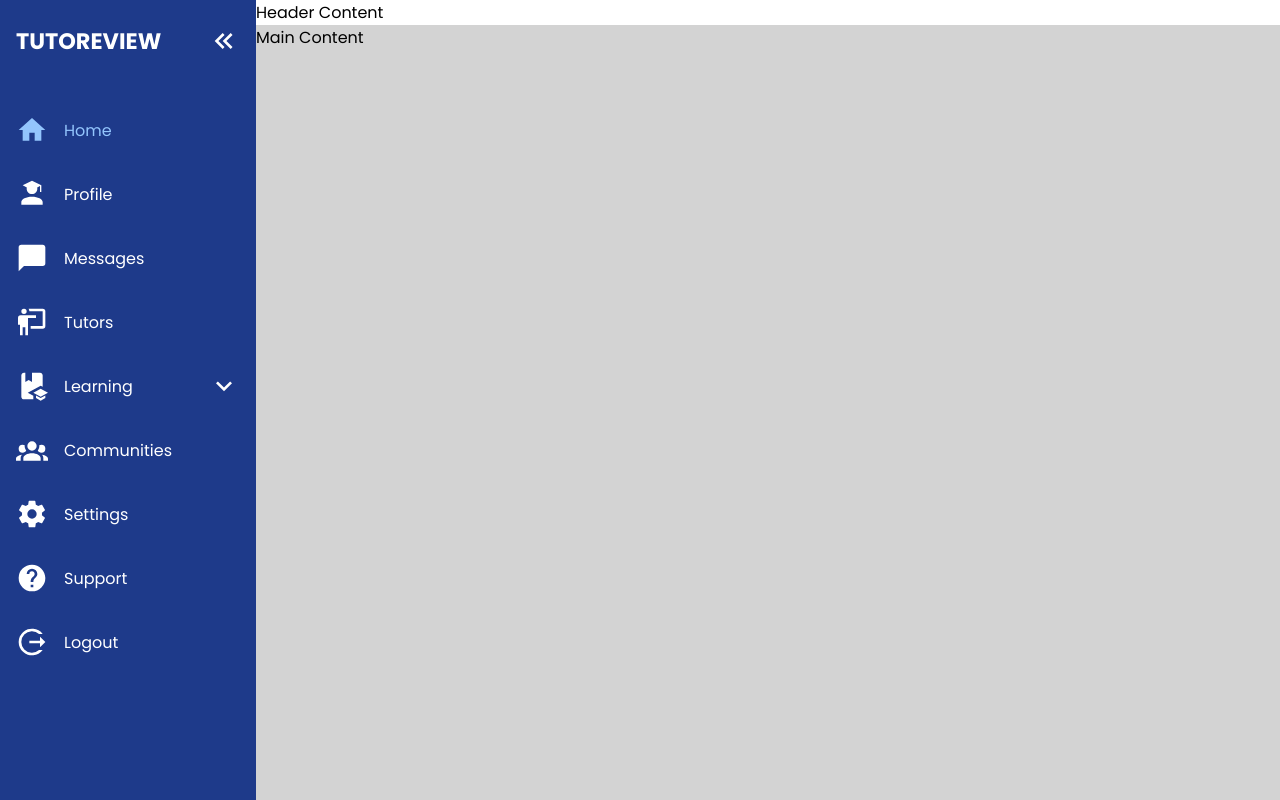
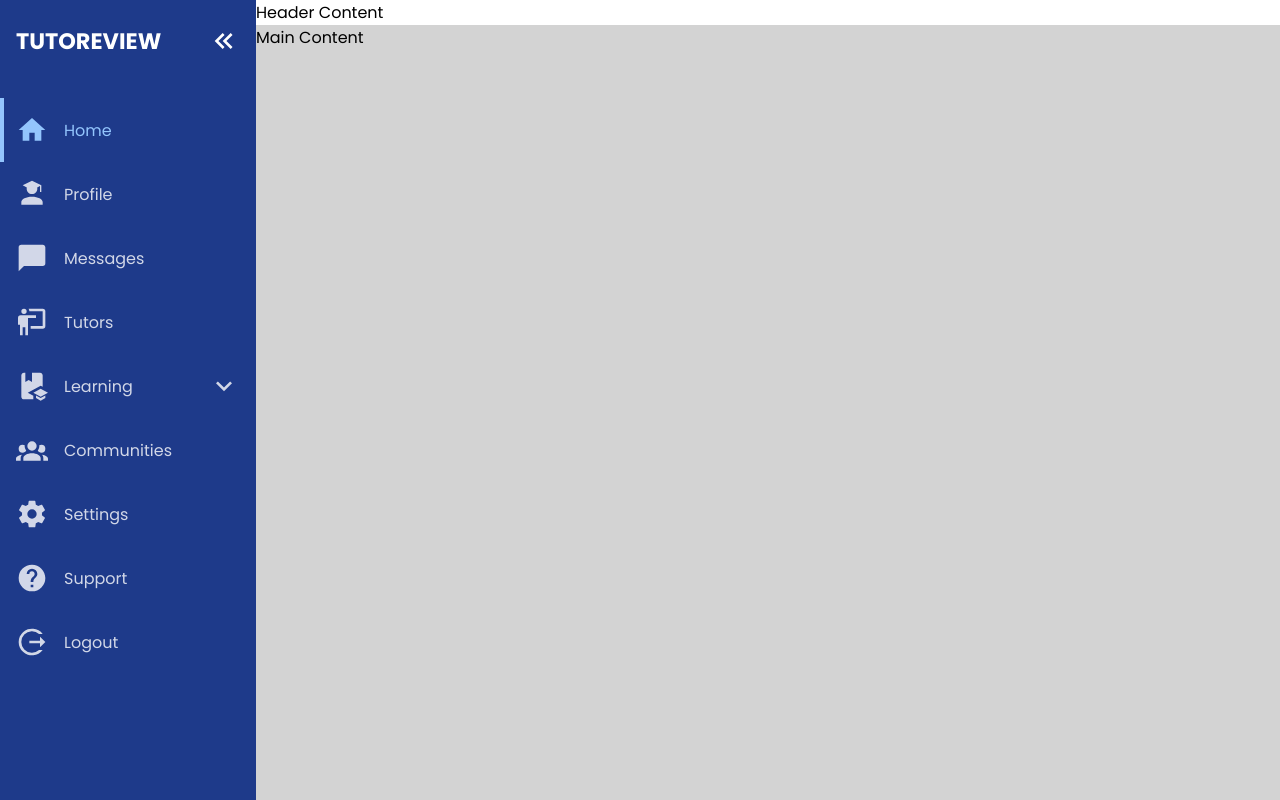
Before and after one commit to JohnnyKortbawi/odin-admin-dashboard, a plain HTML site: page index.html in a window 1280 px wide. Drawn offline with Linux system fonts and the light colour scheme.

Commit message:
Make styling modifications to sidebar elements

```diff
--- a/index.html
+++ b/index.html
@@ -23,7 +23,7 @@
           </button>
       </li>
       <li class="active">
-        <a href="index2.html">
+        <a href="index.html">
           <svg xmlns="http://www.w3.org/2000/svg" viewBox="0 0 24 24"><path d="M10,20V14H14V20H19V12H22L12,3L2,12H5V20H10Z"/></svg>
           <span>Home</span>
         </a>
--- a/style.css
+++ b/style.css
@@ -17,18 +17,17 @@ body {
   display: grid;
   grid-template-columns: auto 1fr;
 }
-.header {
-  background-color: white;
-}
 #right-container {
   display: grid;
   grid-template-rows: auto 1fr;
+}
+.header {
+  background-color: white;
 }
 .content {
   background-color: lightgrey;
 }
 #sidebar {
-  color: var(--text-color);
   background-color: var(--primary-color);
   height: 100vh;
   width: 16rem;
@@ -54,34 +53,8 @@ body {
   justify-content: flex-end;
   .logo{
     font-weight: bold;
+    color: var(--text-color);
   }
-}
-#sidebar ul li.active a {
-  color: var(--accent-color);
-  svg {
-    fill: var(--accent-color);
-  }
-}
-#sidebar a, #sidebar .button-dropdown, #sidebar .logo {
-  color: var(--text-color);
-  display: flex;
-  text-decoration: none;
-  align-items: center;
-  gap: 1rem;
-  padding: 1rem 1rem;
-}
-.button-dropdown {
-  width: 100%;
-  text-align: left;
-  background: none;
-  border: none;
-  font: inherit;
-  cursor: pointer;
-}
-#sidebar a:hover, #sidebar .button-dropdown:hover{
-  background-color:  #324d99;
-  border-left: 0.3rem solid var(--accent-color);
-  padding-left: calc(1.05rem - 0.3rem);
 }
 #sidebar .logo {
   font-size: 1.4rem;
@@ -90,38 +63,10 @@ body {
   margin-bottom: 3vh;
 }
 #sidebar svg {
-  fill: white;
+  fill: rgba(255, 255, 255, 0.8);
   height: 2rem;
   width: 2rem;
   flex-shrink: 0;
-}
-#sidebar a span, #sidebar .button-dropdown span {
-  flex-grow: 1;
-}
-#sidebar .sub-menu {
-  display: grid;
-  grid-template-rows: 0fr;
-  transition:
-    0.3s ease-in-out;
-
-  > div {
-    overflow: hidden;
-  }
-}
-#sidebar .sub-menu.show {
-  grid-template-rows: 1fr;
-}
-.button-dropdown.rotate svg:last-child {
-  rotate: 180deg;
-}
-#button-toggle-sidebar.rotate svg {
-  rotate: -180deg;
-}
-.button-dropdown svg:last-child {
-  transition: rotate 0.3s ease;
-}
-#sidebar .sub-menu a {
-  padding-left: 4rem;
 }
 #button-toggle-sidebar {
   margin-left: auto;
@@ -138,22 +83,82 @@ body {
     transition: rotate 0.3s ease;
   }
 }
-
-/* .button-sidebar {
-  width: 100%;
-  height: clamp(3rem, 7.5vh, 4rem);
-  padding: 1rem 2rem;
-  padding-right: 4rem;
-  color: white;
+#button-toggle-sidebar > svg {
+  fill: white;
+}
+#sidebar a, #sidebar .button-dropdown, #sidebar .logo {
+  color: rgba(255, 255, 255, 0.8);
   display: flex;
+  text-decoration: none;
   align-items: center;
   gap: 1rem;
-  background-color: transparent;
+  padding: 1rem 1rem;
+}
+#sidebar a:hover,
+#sidebar .button-dropdown:hover {
+  background-color: #324d99;
+}
+#sidebar li:not(.active) a:hover,
+#sidebar li:not(.active) .button-dropdown:hover {
+  border-left: 0.3rem solid white;
+  padding-left: calc(1.05rem - 0.3rem);
+  color: white;
+}
+#sidebar li:not(.active) a:hover svg,
+#sidebar li:not(.active) .button-dropdown:hover svg {
+  fill: white;
+}
+#sidebar li.active a,
+#sidebar li.active .button-dropdown {
+  border-left: 0.3rem solid var(--accent-color);
+  /* background: linear-gradient(270deg, #93c5fd 0%, var(--primary-color) 100%); */
+  padding-left: calc(1.05rem - 0.3rem);
+}
+#sidebar ul li.active a {
+  color: var(--accent-color);
+  svg {
+    fill: var(--accent-color);
+  }
+}
+#sidebar ul.sub-menu li:not(.active) a:hover,
+#sidebar ul.sub-menu li:not(.active) .button-dropdown:hover
+#sidebar .logo {
+  /* margin-left: calc(3.3rem - 0.3rem); */
+  border-left: 0.3rem solid var(white);
+  padding-left: calc(4.05rem - 0.3rem);
+}
+.button-dropdown {
+  width: 100%;
+  text-align: left;
+  background: none;
   border: none;
+  font: inherit;
   cursor: pointer;
 }
-.button-sidebar:hover {
-  background-color:  #324d99;
-  border-left: 0.5rem solid #d1d5db;
-  padding-left: calc(2rem - 0.5rem);
-} */
+#sidebar a span, #sidebar .button-dropdown span {
+  flex-grow: 1;
+}
+#sidebar .sub-menu {
+  display: grid;
+  grid-template-rows: 0fr;
+  transition:
+    0.3s ease-in-out;
+  > div {
+    overflow: hidden;
+  }
+}
+#sidebar .sub-menu.show {
+  grid-template-rows: 1fr;
+}
+#sidebar .sub-menu a {
+  padding-left: 4rem;
+}
+.button-dropdown.rotate svg:last-child {
+  rotate: 180deg;
+}
+#button-toggle-sidebar.rotate svg {
+  rotate: -180deg;
+}
+.button-dropdown svg:last-child {
+  transition: rotate 0.3s ease;
+}
```
